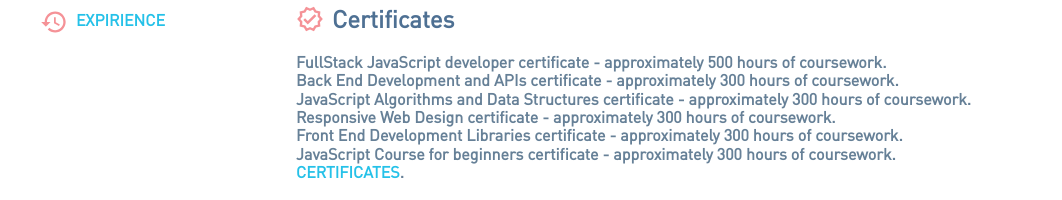
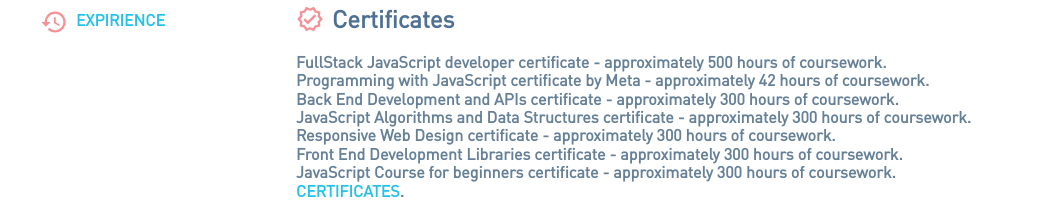
Before and after one commit to samolevich/cv, a React (Create React App) app: page / in a window 1280 px wide. Shown: the part 449-649 px from the top of the page, without its empty margins (92-1154 px from the left). Built offline with nearby package versions, Linux system fonts and the light colour scheme; no server answers.

Commit message:
feat: add certificate

```diff
--- a/src/aboutMe.js
+++ b/src/aboutMe.js
@@ -247,6 +247,20 @@ export default {
         ],
       },
       {
+        description: "Онлайн курсы на Coursera",
+        description_en: "Coursera Online Courses",
+        certs: [
+          {
+            name: "Сертификат Programming with JavaScript от Meta",
+            name_en: "Programming with JavaScript certificate by Meta",
+            url: "https://coursera.org/share/e080b3134ed2c8dc87f8745a38391947",
+            pathLocal: "./img/cert/Coursera Programming with JavaScript.jpeg",
+            effort: "более 42 часов разработки",
+            effort_en: "approximately 42 hours of coursework",
+          },
+        ],
+      },
+      {
         description: "Онлайн курс JavaScript от Free Code Camp",
         description_en: "Free Code Camp JavaScript Online Course",
         certs: [
```
Also changed, not shown: public/img/cert/Coursera Programming with JavaScript.jpeg (added).
